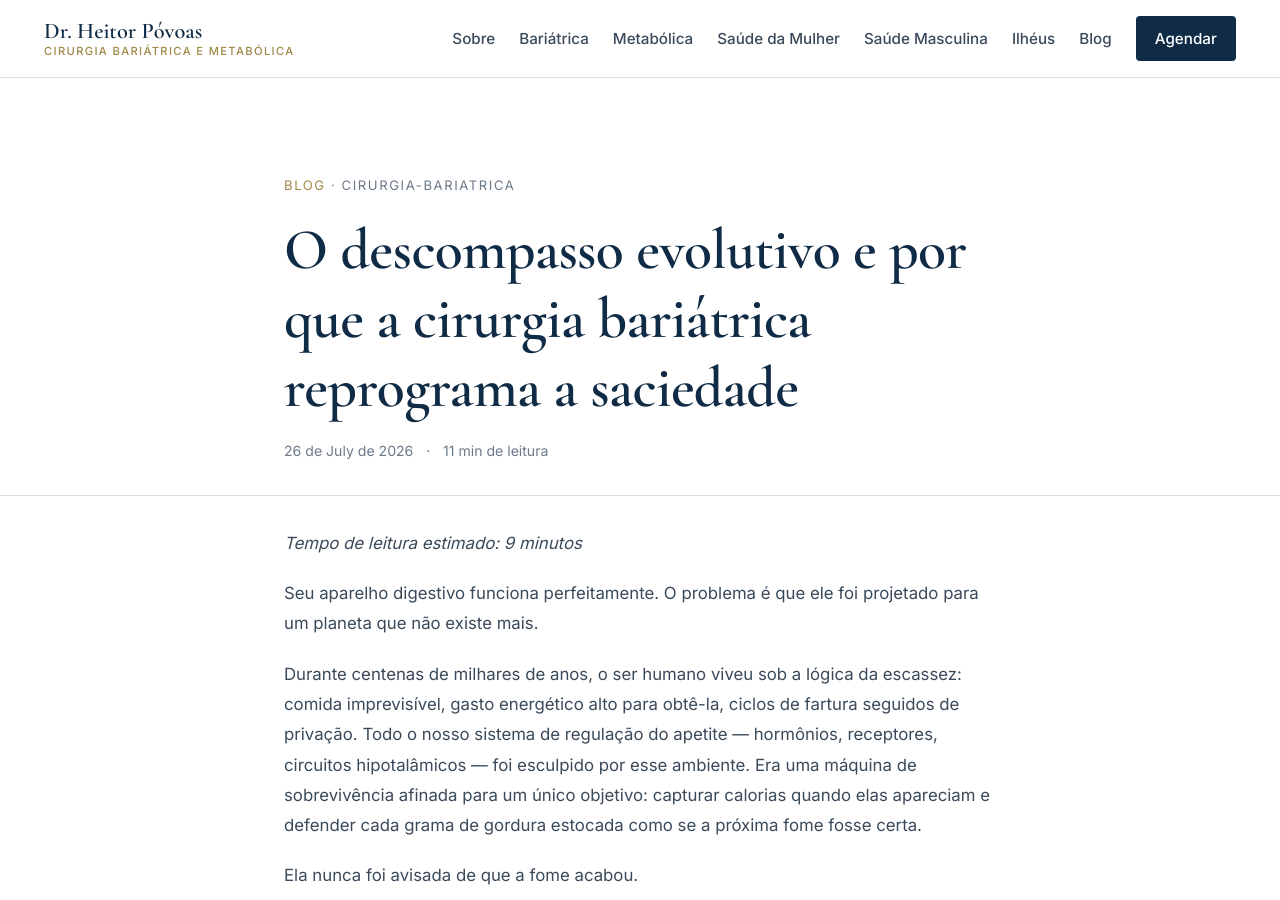
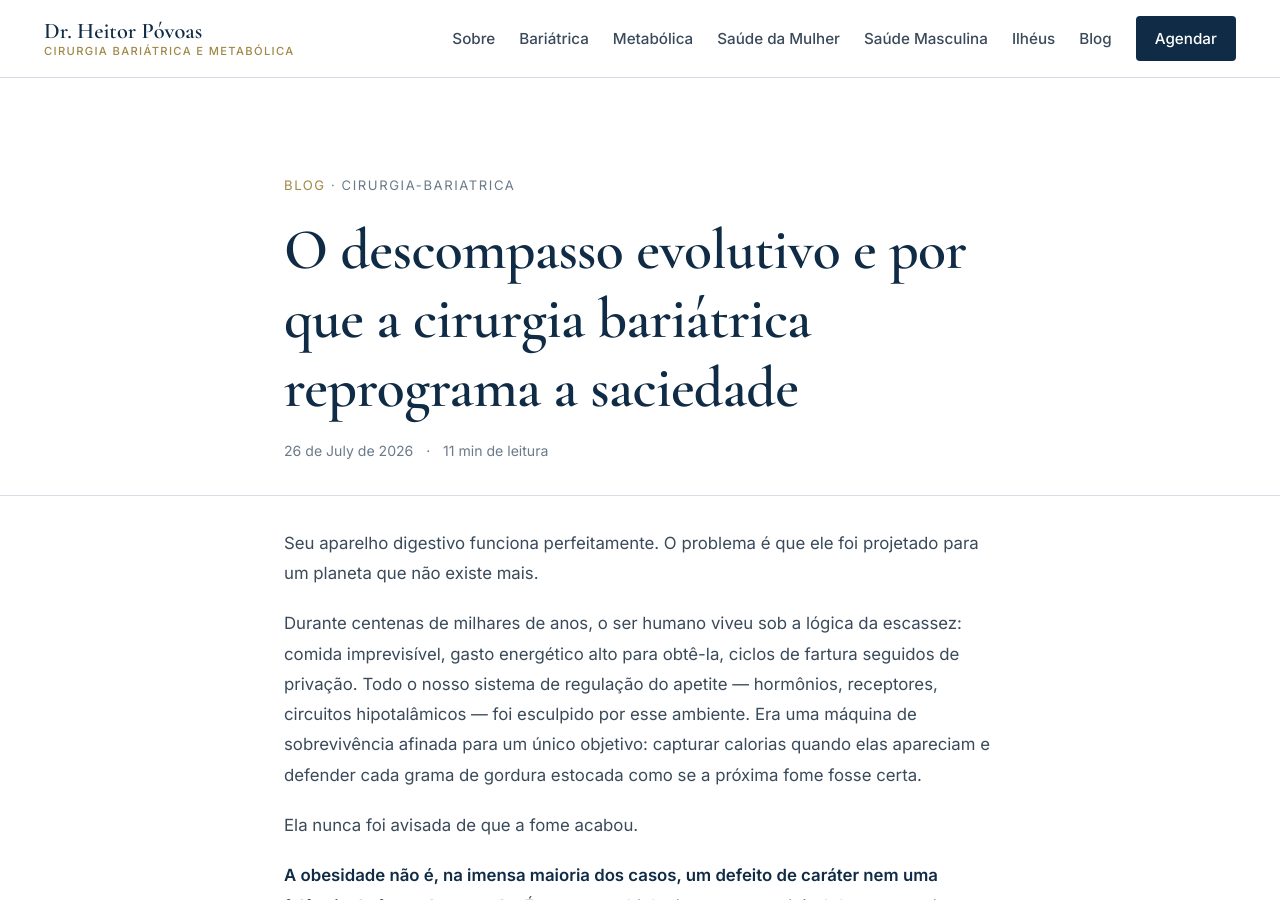
Before and after one commit to heitorpovoas/drheitorpovoas, a Jekyll site: the page built from _posts/2026-07-26-descompasso-evolutivo-bariatrica.md, in a window 1280 px wide and 900 px high. Built offline with Jekyll 4.4.1, drawn with Linux system fonts in a browser that asks for light colours.

Commit message:
Update 2026-07-26-descompasso-evolutivo-bariatrica.md

```diff
--- a/_posts/2026-07-26-descompasso-evolutivo-bariatrica.md
+++ b/_posts/2026-07-26-descompasso-evolutivo-bariatrica.md
@@ -8,7 +8,6 @@ description: >-
 permalink: /descompasso-evolutivo-bariatrica-saciedade/
 ---
 
-*Tempo de leitura estimado: 9 minutos*
 
 Seu aparelho digestivo funciona perfeitamente. O problema é que ele foi projetado para um planeta que não existe mais.
 
```
